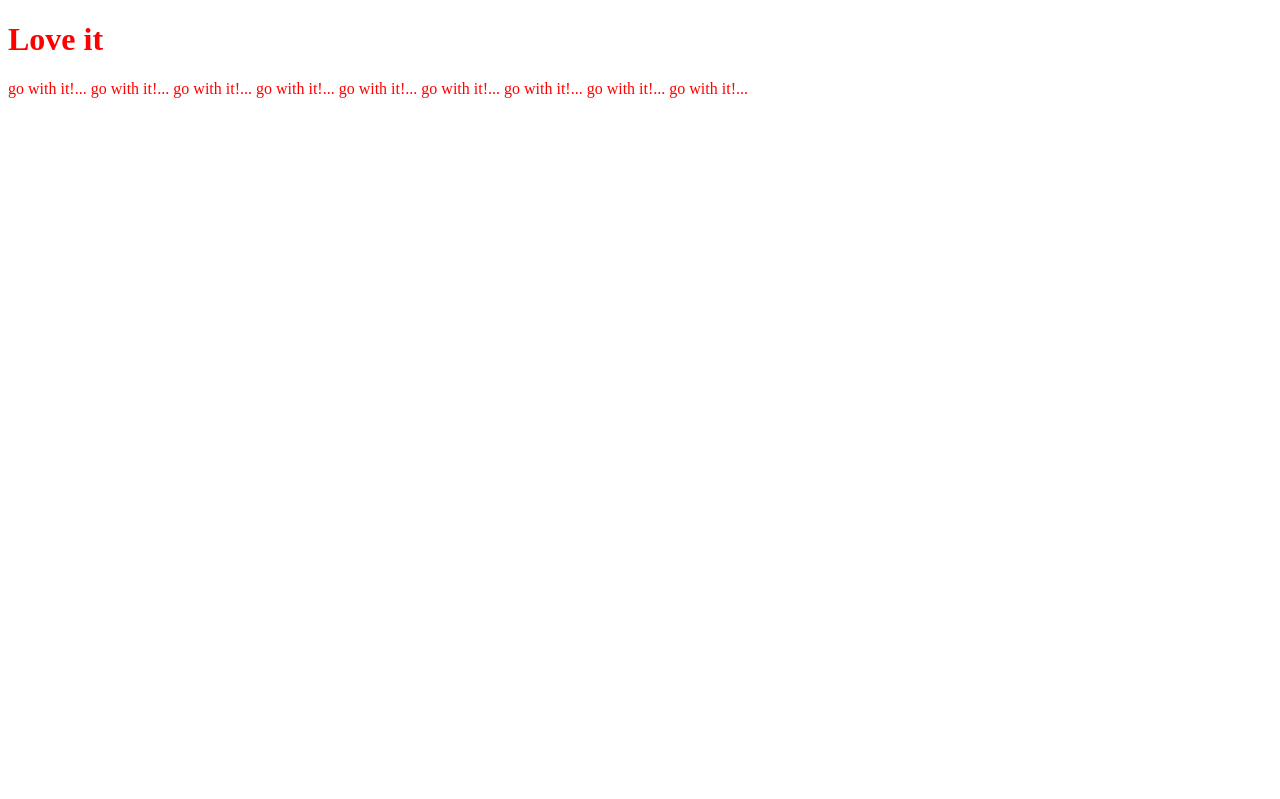
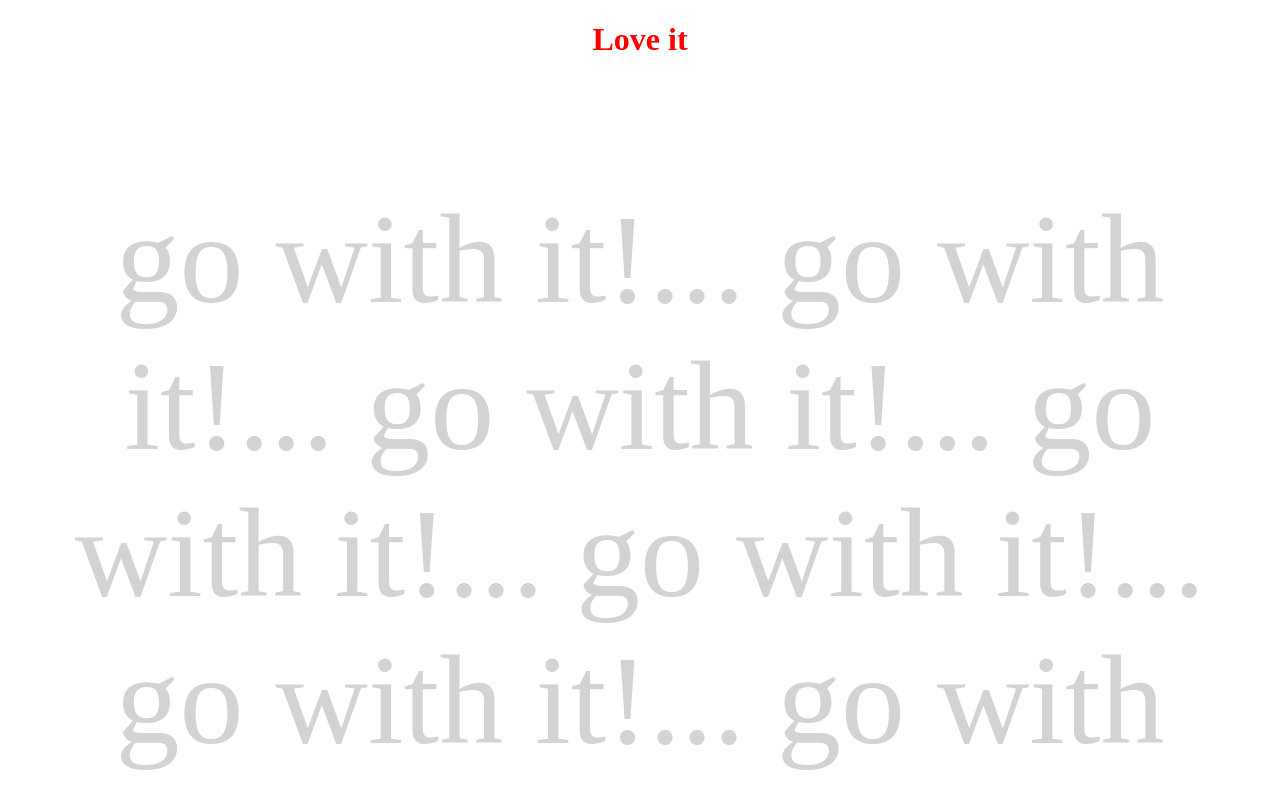
Before and after one commit to streetnerdz/nerdz, a plain HTML site: page index.html in a window 1280 px wide. Shown: the top 799 px of the page. Drawn offline with Linux system fonts and the light colour scheme.

Commit message:
new css stuff

```diff
--- a/style.css
+++ b/style.css
@@ -1,3 +1,9 @@
 * {
     color: red;
+    text-align: center;
 }
+
+p {
+    font-size: 8em;
+    color: lightgrey;
+}
```
